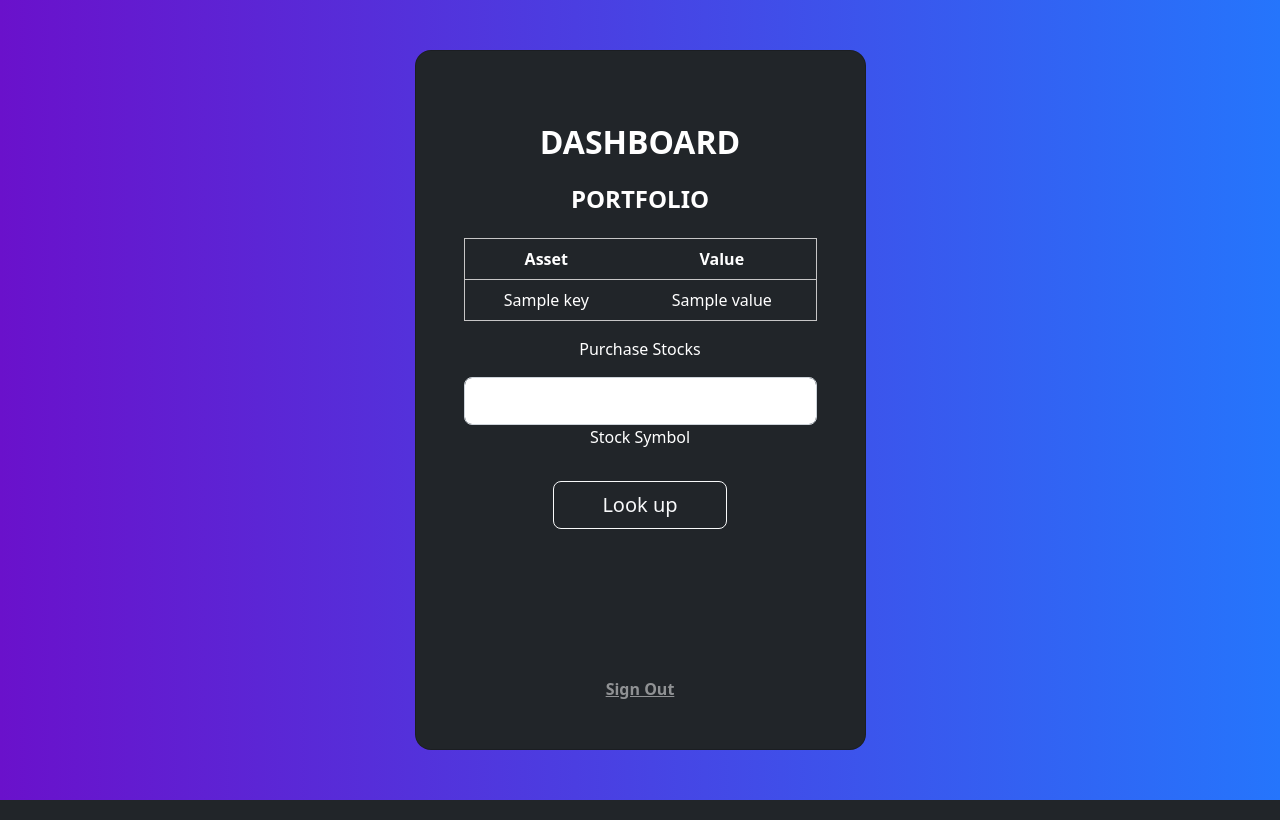
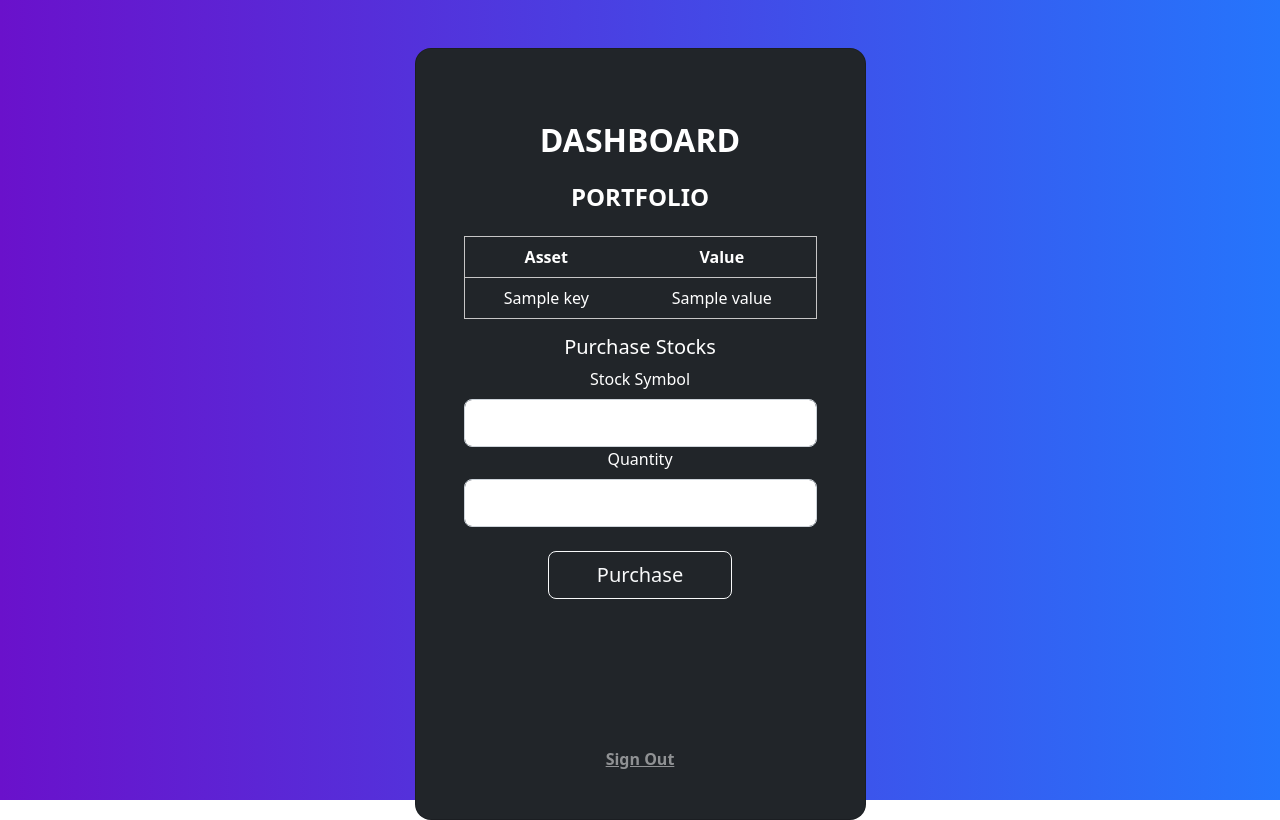
Before and after one commit to CS222-UIUC/course-project-vegetationorange, a Flask app: template templates/dash.html in a window 1280 px wide. Shown: the part 56-876 px from the top of the page. Run offline with Flask 2, Linux system fonts and the light colour scheme; the template is opened without the code that fills it: most values are stand-ins (such as "Sample title", 1, 10 or a date in 2020); parts of the project's set-up code (start-up, migrations or seed data) failed here and were passed over.

Commit message:
headers for sign in and sign up + buy order added

```diff
--- a/server.py
+++ b/server.py
@@ -45,7 +45,7 @@ def signin():
         message = None
         if(username in ref.get() and password == ref.get()[username]["password"]):
             user_object = ref.get()[username]
-            return render_template("dash.html", info=user_object)
+            return render_template("dash.html", username = username, info=user_object)
         else:
             if(username in ref.get()):
                 message = "Incorrect Password. Try again!"
@@ -66,7 +66,7 @@ def signup():
         message = ""
         if(username not in ref.get()):
             ref.child(username).set({"password": password, "assets": {"cash": 100000}})
-            print("ACCOUNT CREATED")
+            message = "success"
         else:
             message = "Account already found"
             print("ACCOUNT DENIED")
@@ -82,6 +82,26 @@ def stocks():
     else:
         temp_obj = {}
         return render_template("stocks.html", stock_res=temp_obj)
+@app.route("/purchase", methods = ["POST"])
+def purchase():
+    stock_symbol = request.form['stock_symbol']
+    quantity = float(request.form['quantity'])
+    username = request.form['username']
+    stock_info = json.loads(apis.finnhub_requests.get_realtime_stock_data(stock_symbol.upper()))
+    price = float(stock_info['c'])
+    data = db.reference('users/').get()
+    cash = float(data[username]["assets"]["cash"])
+
+    if (cash >= price * quantity):
+        cash -= price * quantity
+        #check if stock alr exists with user
+        if stock_symbol in data[username]["assets"]:
+            quantity += data[username]["assets"][stock_symbol]
+        ref = db.reference("/users/")
+        ref.child(username).child("assets").update({"cash": cash, stock_symbol: quantity})
+    user_object = ref.get()[username]
+    return render_template("dash.html",username = username, info=user_object)
+
 
 if __name__ == '__main__':
     app.run(host="127.0.0.1", debug=True)
--- a/templates/dash.html
+++ b/templates/dash.html
@@ -72,13 +72,16 @@
                         {% endfor %}
                     </tbody>
                 </table>
-                <p class="text-white-25">Purchase Stocks</p>
-                <form method="post" action="/stocks">
+                <h5 class="text-white-25">Purchase Stocks</h5>
+                <form method="post" action="{{url_for('purchase')}}">
+                    <input type="hidden" name = "username" value = {{ username }} />
                     <div class="form-outline form-white mb-4">
+                        <label class="form-label" for="symbol">Stock Symbol</label>
                         <input type="text" name="stock_symbol" id="symbol" class="form-control form-control-lg" required/>
-                        <label class="form-label" for="symbol">Stock Symbol</label>
+                        <label class="form-label" for="symbol">Quantity </label>
+                        <input type= "number" name="quantity" id="quantity" class="form-control form-control-lg" required/>
                     </div>
-                    <button class="btn btn-outline-light btn-lg px-5" type="submit">Look up</button>
+                    <button class="btn btn-outline-light btn-lg px-5" type="submit">Purchase</button>
                 </form>
 
                 <div>
--- a/templates/signup.html
+++ b/templates/signup.html
@@ -43,7 +43,11 @@
 <!-- </flex-container> -->
 <section class="vh-100 gradient-custom">
     <div class="container py-5 h-100">
-      {% if message %}
+      {% if message == "success" %}
+        <div class="alert alert-success" role="alert">
+          Account Successfully Created!
+        </div>
+      {% elif message %}
         <div class="alert alert-danger" role="alert" style="text-align:center;">
           {{message}}
         </div>
```
